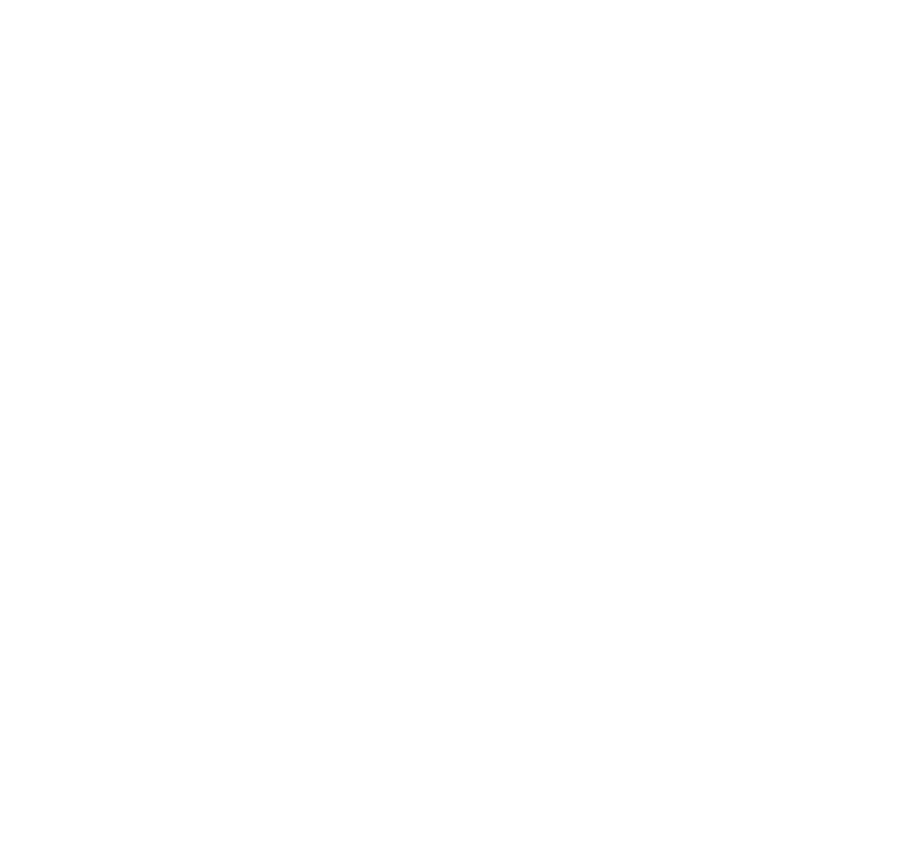
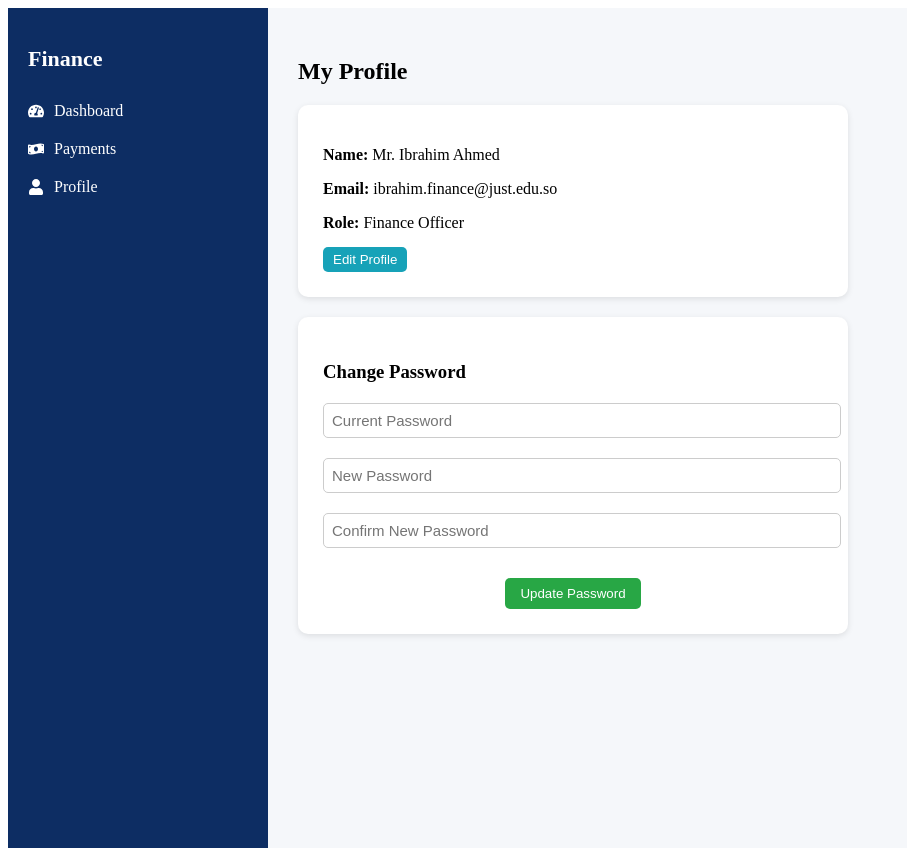
Before and after one commit to HamdiNur/Automation-Certificate, a React (Create React App) app in the folder frontend/: page /finance/profile in a window 1280 px wide. Before the commit this address had no page. Shown: the whole page, without its empty margins (0-907 px from the left). Before the commit the page ends 800 px from the top, so only its background shows below. Built offline with nearby package versions, Linux system fonts and the light colour scheme.

Commit message:
finance frontend portal

```diff
--- a/frontend/src/App.js
+++ b/frontend/src/App.js
@@ -18,6 +18,9 @@
 import LibraryDashboard from "./Library/pages/LibraryDashboard";
 import LibraryBooks from "./Library/pages/LibraryBooks";
 import LibraryProfile from "./Library/pages/LibraryProfile";
+import FinanceDashboard from "./Finance/pages/FinanceDashboard";
+import FinancePayments from "./Finance/pages/FinancePayments";
+import FinanceProfile from "./Finance/pages/FinanceProfile";
 function App() {
   return (
     <Router>
@@ -31,7 +34,6 @@
         <Route path="/profile" element={<Profile />} />
         <Route path="/name-corrections" element={<NameCorrections />} />
 
-
         <Route path="/faculty/dashboard" element={<FacultyDashboard />} />
         <Route path="/faculty/requests" element={<FacultyRequests />} />
         <Route path="/faculty/profile" element={<FacultyProfile />} />
@@ -44,12 +46,9 @@
         <Route path="library/books" element={<LibraryBooks/>}/>
         <Route path="library/profile" element={<LibraryProfile/>}/>
 
-
-
-
-
-
-
+        <Route path="/finance/dashboard" element={<FinanceDashboard />} />
+        <Route path="/finance/payments" element={<FinancePayments />} />
+        <Route path="/finance/profile" element={<FinanceProfile />} />
       </Routes>
     </Router>
   );
--- /dev/null
+++ b/frontend/src/Finance/components/FinanceSidebar.jsx
@@ -0,0 +1,18 @@
+import React from "react";
+import { Link } from "react-router-dom";
+import { FaTachometerAlt, FaMoneyBillWave, FaUser } from "react-icons/fa";
+
+function FinanceSidebar() {
+  return (
+    <div className="sidebar-modern">
+      <h2 className="logo">Finance</h2>
+      <ul>
+        <li><FaTachometerAlt /> <Link to="/finance/dashboard">Dashboard</Link></li>
+        <li><FaMoneyBillWave /> <Link to="/finance/payments">Payments</Link></li>
+        <li><FaUser /> <Link to="/finance/profile">Profile</Link></li>
+      </ul>
+    </div>
+  );
+}
+
+export default FinanceSidebar;
--- /dev/null
+++ b/frontend/src/Finance/pages/FinanceDashboard.jsx
@@ -0,0 +1,25 @@
+import React from "react";
+import FinanceSidebar from "../components/FinanceSidebar";
+
+function FinanceDashboard() {
+  return (
+    <div className="dashboard-wrapper">
+      <FinanceSidebar />
+      <div className="dashboard-main">
+        <h2>Finance Dashboard</h2>
+        <div className="faculty-widgets">
+          <div className="widget-card">
+            <h3>Paid Students</h3>
+            <p>42</p>
+          </div>
+          <div className="widget-card">
+            <h3>Pending Payments</h3>
+            <p>8</p>
+          </div>
+        </div>
+      </div>
+    </div>
+  );
+}
+
+export default FinanceDashboard;
--- /dev/null
+++ b/frontend/src/Finance/pages/FinancePayments.jsx
@@ -0,0 +1,68 @@
+import React, { useState } from "react";
+import FinanceSidebar from "../components/FinanceSidebar";
+
+const samplePayments = [
+  { id: 1, student: "Amina Yusuf", amount: 300, status: "Paid" },
+  { id: 2, student: "Mohamed Ali", amount: 300, status: "Unpaid" },
+  { id: 3, student: "Fatima Ahmed", amount: 300, status: "Paid" },
+  { id: 4, student: "Ahmed Ibrahim", amount: 300, status: "Unpaid" },
+];
+
+function FinancePayments() {
+  const [payments, setPayments] = useState(samplePayments);
+
+  const togglePaymentStatus = (id) => {
+    const updated = payments.map((p) =>
+      p.id === id
+        ? {
+            ...p,
+            status: p.status === "Paid" ? "Unpaid" : "Paid",
+          }
+        : p
+    );
+    setPayments(updated);
+  };
+
+  return (
+    <div className="dashboard-wrapper">
+      <FinanceSidebar />
+      <div className="dashboard-main">
+        <h2>Student Payments</h2>
+
+        <table>
+          <thead>
+            <tr>
+              <th>Student</th>
+              <th>Amount</th>
+              <th>Status</th>
+              <th>Toggle</th>
+            </tr>
+          </thead>
+          <tbody>
+            {payments.map((p) => (
+              <tr key={p.id}>
+                <td>{p.student}</td>
+                <td>${p.amount}</td>
+                <td>
+                  <span className={`badge ${p.status.toLowerCase()}`}>
+                    {p.status}
+                  </span>
+                </td>
+                <td>
+                  <button
+                    className={p.status === "Paid" ? "btn-reject" : "btn-approve"}
+                    onClick={() => togglePaymentStatus(p.id)}
+                  >
+                    Mark as {p.status === "Paid" ? "Unpaid" : "Paid"}
+                  </button>
+                </td>
+              </tr>
+            ))}
+          </tbody>
+        </table>
+      </div>
+    </div>
+  );
+}
+
+export default FinancePayments;
--- /dev/null
+++ b/frontend/src/Finance/pages/FinanceProfile.jsx
@@ -0,0 +1,123 @@
+import React, { useState } from "react";
+import FinanceSidebar from "../components/FinanceSidebar";
+
+const dummyFinance = {
+  name: "Mr. Ibrahim Ahmed",
+  email: "ibrahim.finance@just.edu.so",
+  role: "Finance Officer"
+};
+
+function FinanceProfile() {
+  const [profile, setProfile] = useState(dummyFinance);
+  const [editMode, setEditMode] = useState(false);
+  const [temp, setTemp] = useState(profile);
+
+  const [passwords, setPasswords] = useState({
+    current: "",
+    new: "",
+    confirm: "",
+  });
+  const [passwordMessage, setPasswordMessage] = useState(null);
+
+  const saveProfile = () => {
+    setProfile(temp);
+    setEditMode(false);
+  };
+
+  const handlePasswordChange = () => {
+    if (!passwords.current || !passwords.new || !passwords.confirm) {
+      setPasswordMessage("⚠️ Please fill in all fields.");
+      return;
+    }
+
+    if (passwords.new !== passwords.confirm) {
+      setPasswordMessage("❌ New passwords do not match.");
+      return;
+    }
+
+    setPasswordMessage("✅ Password updated successfully.");
+    setPasswords({ current: "", new: "", confirm: "" });
+  };
+
+  return (
+    <div className="dashboard-wrapper">
+      <FinanceSidebar />
+      <div className="dashboard-main">
+        <h2>My Profile</h2>
+
+        {/* Profile Card */}
+        <div className="student-card">
+          {!editMode ? (
+            <>
+              <p><strong>Name:</strong> {profile.name}</p>
+              <p><strong>Email:</strong> {profile.email}</p>
+              <p><strong>Role:</strong> {profile.role}</p>
+              <button className="btn-view" onClick={() => setEditMode(true)}>
+                Edit Profile
+              </button>
+            </>
+          ) : (
+            <>
+              <input
+                type="text"
+                value={temp.name}
+                onChange={(e) => setTemp({ ...temp, name: e.target.value })}
+              />
+              <input
+                type="email"
+                value={temp.email}
+                onChange={(e) => setTemp({ ...temp, email: e.target.value })}
+              />
+              <div className="modal-buttons">
+                <button className="btn-confirm" onClick={saveProfile}>Save</button>
+                <button className="btn-cancel" onClick={() => setEditMode(false)}>Cancel</button>
+              </div>
+            </>
+          )}
+        </div>
+
+        {/* 🔐 Change Password Section */}
+        <div className="student-card">
+          <h3>Change Password</h3>
+          <input
+            type="password"
+            placeholder="Current Password"
+            value={passwords.current}
+            onChange={(e) => setPasswords({ ...passwords, current: e.target.value })}
+          />
+          <input
+            type="password"
+            placeholder="New Password"
+            value={passwords.new}
+            onChange={(e) => setPasswords({ ...passwords, new: e.target.value })}
+          />
+          <input
+            type="password"
+            placeholder="Confirm New Password"
+            value={passwords.confirm}
+            onChange={(e) => setPasswords({ ...passwords, confirm: e.target.value })}
+          />
+
+          <div className="modal-buttons">
+            <button className="btn-confirm" onClick={handlePasswordChange}>
+              Update Password
+            </button>
+          </div>
+
+          {passwordMessage && (
+            <p
+              style={{
+                marginTop: "10px",
+                color: passwordMessage.includes("✅") ? "green" : "red",
+              }}
+            >
+              {passwordMessage}
+            </p>
+          )}
+        </div>
+      </div>
+    </div>
+  );
+}
+
+export default FinanceProfile;
```
